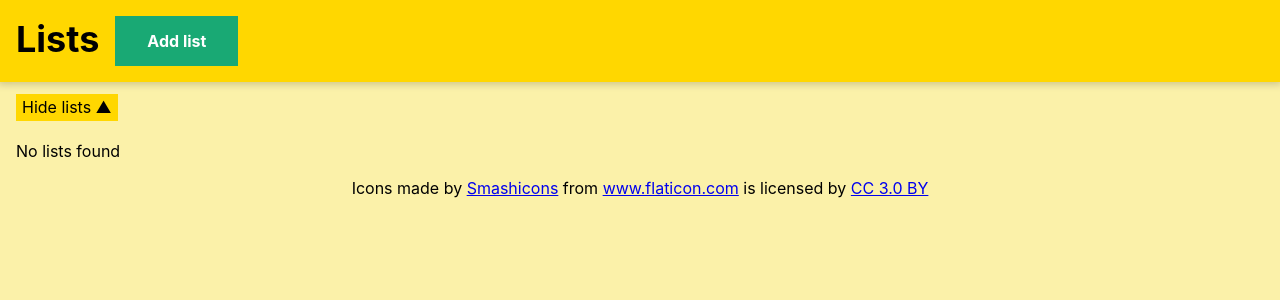
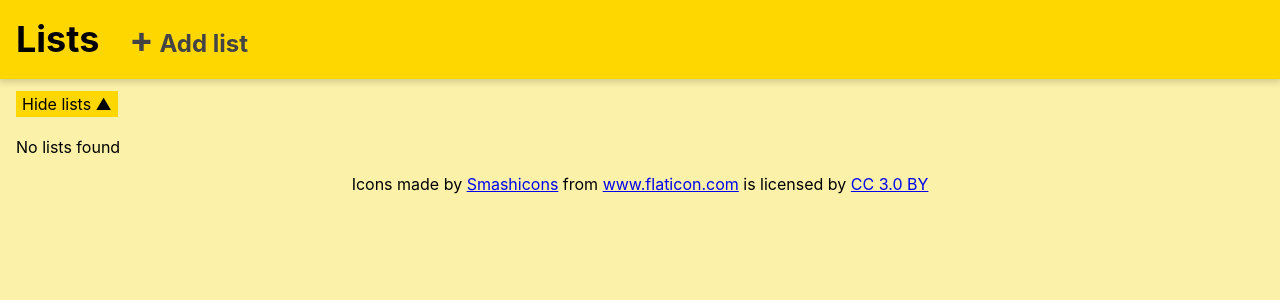
Before and after one commit to petermacko90/lists, a React (Create React App) app: page / in a window 1280 px wide. Shown: the top 300 px of the page. Built offline with nearby package versions, Linux system fonts and the light colour scheme.

Commit message:
change how adding a list works

```diff
--- a/src/App.js
+++ b/src/App.js
@@ -3,6 +3,7 @@ import { debounce } from './helpers';
 import Navigation from './components/Navigation/Navigation';
 import Lists from './components/Lists/Lists';
 import CurrentList from './components/CurrentList/CurrentList';
+import AddList from './components/AddList/AddList';
 import Footer from './components/Footer/Footer';
 
 class App extends Component {
@@ -10,9 +11,7 @@ class App extends Component {
     super();
     this.state = {
       isShowLists: true,
-      isShowToggleButton: true,
-      isShowNavItems: false,
-      isShowAddListInput: true,
+      isShowAddList: false,
       windowWidth: 0
     };
   }
@@ -29,34 +28,24 @@ class App extends Component {
     }
     this.setState({ windowWidth });
     if (windowWidth >= 480) {
-      this.setState({
-        isShowToggleButton: false,
-        isShowNavItems: true,
-        isShowAddListInput: false,
-        isShowLists: true
-      });
-    } else {
-      this.setState({
-        isShowToggleButton: true,
-        isShowNavItems: false,
-        isShowAddListInput: true
-      });
+      this.showLists();
     }
   }
 
-  toggleNavigation = () => {
-    this.setState({ isShowNavItems: !this.state.isShowNavItems });
+  showAddList = () => {
+    this.setState({ isShowAddList: true });
+    if (this.state.windowWidth < 480) {
+      this.hideLists();
+    }
   }
 
-  showAddListInput = () => this.setState({ isShowAddListInput: true });
-
-  hideAddListInput = () => this.setState({ isShowAddListInput: false });
+  hideAddList = () => this.setState({ isShowAddList: false });
 
   scrollToCurrentList = () => {
     if (this.state.windowWidth < 480) {
       this.hideLists();
-      this.setState({ isShowNavItems: false });
     }
+    this.hideAddList();
   }
 
   showLists = () => this.setState({ isShowLists: true });
@@ -64,31 +53,23 @@ class App extends Component {
   hideLists = () => this.setState({ isShowLists: false });
 
   render() {
-    const {
-      isShowLists,
-      isShowToggleButton,
-      isShowNavItems,
-      isShowAddListInput
-    } = this.state;
+    const { isShowLists, isShowAddList } = this.state;
 
     return (
       <Fragment>
-        <Navigation
-          isShowToggleButton={isShowToggleButton}
-          isShowNavItems={isShowNavItems}
-          isShowAddListInput={isShowAddListInput}
-          toggleNavigation={this.toggleNavigation}
-          showAddListInput={this.showAddListInput}
-          hideAddListInput={this.hideAddListInput}
-          scrollToCurrentList={this.scrollToCurrentList}
-        />
+        <Navigation showAddList={this.showAddList} />
         <Lists
           isShowLists={isShowLists}
           showLists={this.showLists}
           hideLists={this.hideLists}
           scrollToCurrentList={this.scrollToCurrentList}
         />
-        <CurrentList showLists={this.showLists} />
+        {
+          isShowAddList ?
+            <AddList scrollToCurrentList={this.scrollToCurrentList} />
+          :
+            <CurrentList showLists={this.showLists} />
+        }
         <Footer />
       </Fragment>
     );
--- a/src/components/AddList/AddList.js
+++ b/src/components/AddList/AddList.js
@@ -1,34 +1,66 @@
-import React, { Fragment } from 'react';
+import React, { Component } from 'react';
+import { connect } from 'react-redux';
+import { addList } from '../../actions/lists';
+import { checkEmptyString } from '../../helpers';
 
-const AddList = ({
-  newListTitle,
-  isShowAddListInput,
-  onChangeNewListTitle,
-  onClickAddList,
-  onKeyPressAddList,
-  addListRef
-}) => {
+const mapDispatchToProps = (dispatch) => {
+  return {
+    onAddList: (title) => dispatch(addList(title))
+  };
+}
+
+class AddList extends Component {
+  constructor() {
+    super();
+    this.state = { newListTitle: '' };
+  }
+
+  onChangeNewListTitle = (e) => {
+    this.setState({ newListTitle: e.target.value });
+  }
+
+  onClickAddList = (title) => () => {
+    this.handleAddList(title);
+  }
+
+  onKeyPressAddList = (title) => (e) => {
+    if (e.key === 'Enter') {
+      this.handleAddList(title);
+    }
+  }
+
+  handleAddList = (title) => {
+    if (checkEmptyString(title)) {
+      return;
+    }
+    this.props.scrollToCurrentList();
+    this.props.onAddList(title);
+    this.setState({ newListTitle: '' });
+  }
+
+  render() {
+    const { newListTitle } = this.state;
+
     return (
-    <Fragment>
-      <button type="button" onClick={onClickAddList}
-      className="white b--none ph3 ph4-ns pv3 b pointer bg-green hover-bg-dark-green mv3 w-40 w-auto-ns">
-        Add list
-      </button>
-      {
-        isShowAddListInput &&
+      <div className="fl w-75-l w-two-thirds-m w-100 pa3">
+        <h2>Add list</h2>
         <input
           type="text"
           value={newListTitle}
-            onChange={onChangeNewListTitle}
-            onKeyPress={onKeyPressAddList}
+          onChange={this.onChangeNewListTitle}
+          onKeyPress={this.onKeyPressAddList(newListTitle)}
           placeholder="List title"
-            className="pa3 b--none mv3 w-60 w-auto-ns"
+          className="pa3 b--none w-100 w-auto-ns"
           maxLength="50"
-            ref={addListRef}
+          autoFocus
         />
-      }
-    </Fragment>
+        <button type="button" onClick={this.onClickAddList(newListTitle)}
+        className="white b--none ph4 pv3 b pointer bg-green hover-bg-dark-green">
+          Add
+        </button>
+      </div>
     );
   }
+}
 
-export default AddList;
+export default connect(null, mapDispatchToProps)(AddList);
--- a/src/components/Navigation/Navigation.css
+++ b/src/components/Navigation/Navigation.css
@@ -1,5 +1,7 @@
-.bar {
-  width: 15px;
-  height: 3px;
-  margin-bottom: 3px;
+.add-list {
+  color: #444;
 }
+
+.add-list:hover {
+  color: #222;
+}
--- a/src/components/Navigation/Navigation.js
+++ b/src/components/Navigation/Navigation.js
@@ -1,93 +1,17 @@
-import React, { Component } from 'react';
-import { connect } from 'react-redux';
-import { addList } from '../../actions/lists';
-import { checkEmptyString } from '../../helpers';
-import AddList from '../AddList/AddList';
+import React from 'react';
 import './Navigation.css';
 
-const mapDispatchToProps = (dispatch) => {
-  return {
-    onAddList: (title) => dispatch(addList(title))
-  };
+const Navigation = ({ showAddList }) => {
+  return (
+    <nav className="bg-yellow shadow-2 mb2">
+      <h1 className="dib f2 pa3 mv0">Lists</h1>
+      <button type="button" onClick={showAddList}
+      className="b--none ml2 bg-transparent b pointer add-list">
+        <span className="f2">+</span>
+        <span className="f3 dn di-ns"> Add list</span>
+      </button>
+    </nav>
+  );
 }
 
-class Navigation extends Component {
-  constructor() {
-    super();
-    this.addList = React.createRef();
-    this.state = {
-      newListTitle: ''
-    };
-  }
-
-  componentDidUpdate() {
-    if (this.props.isShowAddListInput && this.props.isShowNavItems) {
-      this.addList.current.focus();
-    }
-  }
-
-  /* handle adding a list */
-
-  onClickAddList = (title) => () => {
-    this.handleAddList(title);
-  }
-
-  onKeyPressAddList = (title) => (e) => {
-    if (e.key === 'Enter') {
-      this.handleAddList(title);
-    }
-  }
-
-  handleAddList = (title) => {
-    if (this.props.isShowAddListInput) {
-      if (checkEmptyString(title)) {
-        this.props.hideAddListInput();
-        return;
-      }
-      this.props.scrollToCurrentList();
-      this.props.onAddList(title);
-      this.setState({ newListTitle: '' });
-    } else {
-      this.props.showAddListInput();
-    }
-  }
-
-  onChangeNewListTitle = (e) => {
-    this.setState({ newListTitle: e.target.value });
-  }
-
-  render() {
-    const { newListTitle } = this.state;
-
-    return (
-      <nav className="flex flex-column flex-row-ns bg-yellow shadow-2 mb2">
-        <h1 className="flex-column flex-row-ns f2 pa3 mv0">Lists</h1>
-        {
-          this.props.isShowNavItems &&
-            <div className="flex-column flex-row-ns mh3 mh0-ns">
-              <AddList
-                newListTitle={newListTitle}
-                isShowAddListInput={this.props.isShowAddListInput}
-                onChangeNewListTitle={this.onChangeNewListTitle}
-                onClickAddList={this.onClickAddList(newListTitle)}
-                onKeyPressAddList={this.onKeyPressAddList(newListTitle)}
-                addListRef={this.addList}
-              />
-            </div>
-        }
-        {
-          this.props.isShowToggleButton &&
-            <button type="button" onClick={this.props.toggleNavigation}
-            className="b--none pa3 ma3 pointer absolute right-0 bg-transparent"
-            aria-label="Toggle navigation">
-              <span className="bar db bg-black"></span>
-              <span className="bar db bg-black"></span>
-              <span className="bar db bg-black"></span>
-            </button>
-        }
-      </nav>
-    );
-  }
-}
-
-export default connect(null, mapDispatchToProps)(Navigation);
+export default Navigation;
```
Lines whose indentation alone changed are shown as unchanged.
